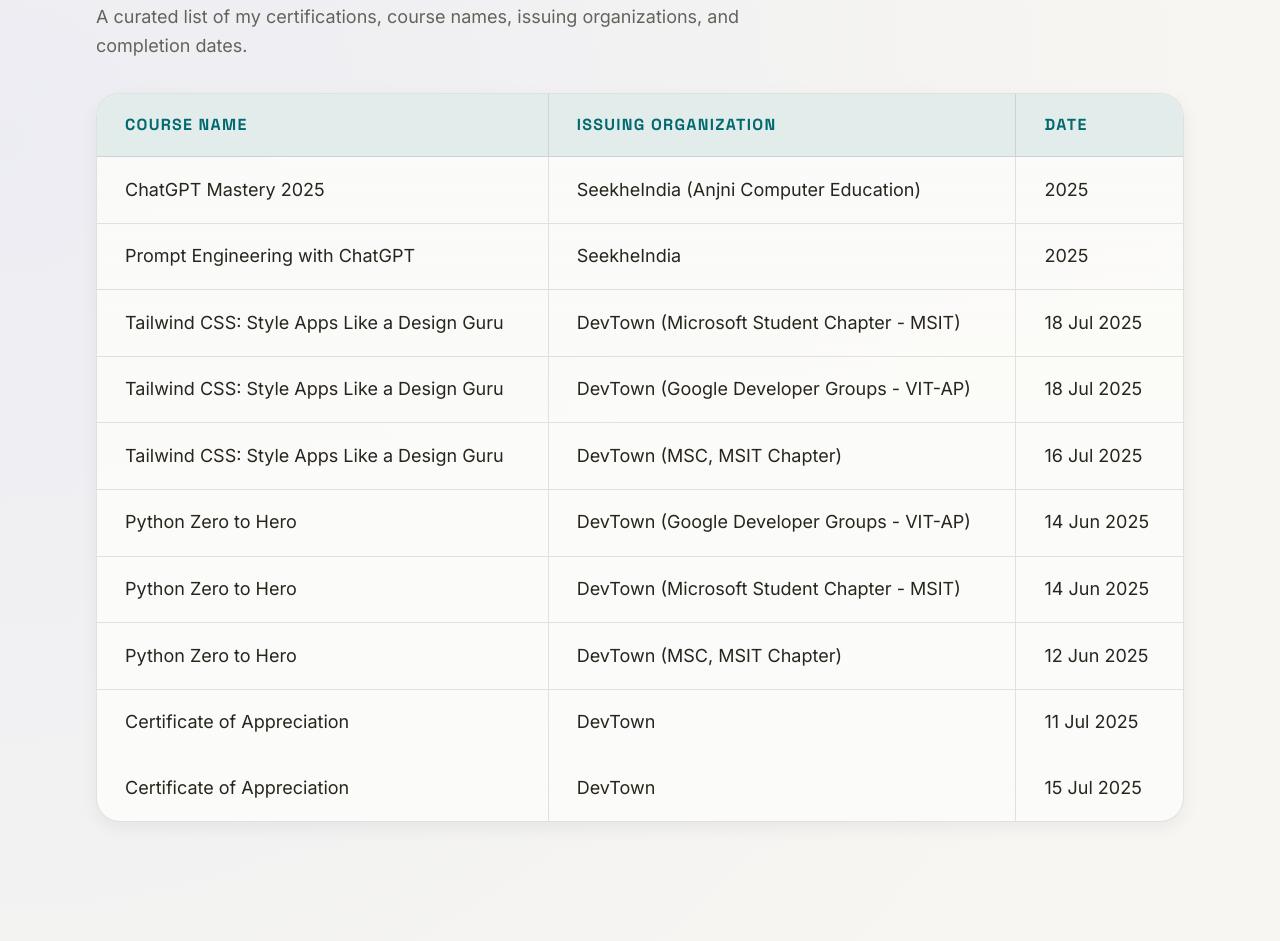
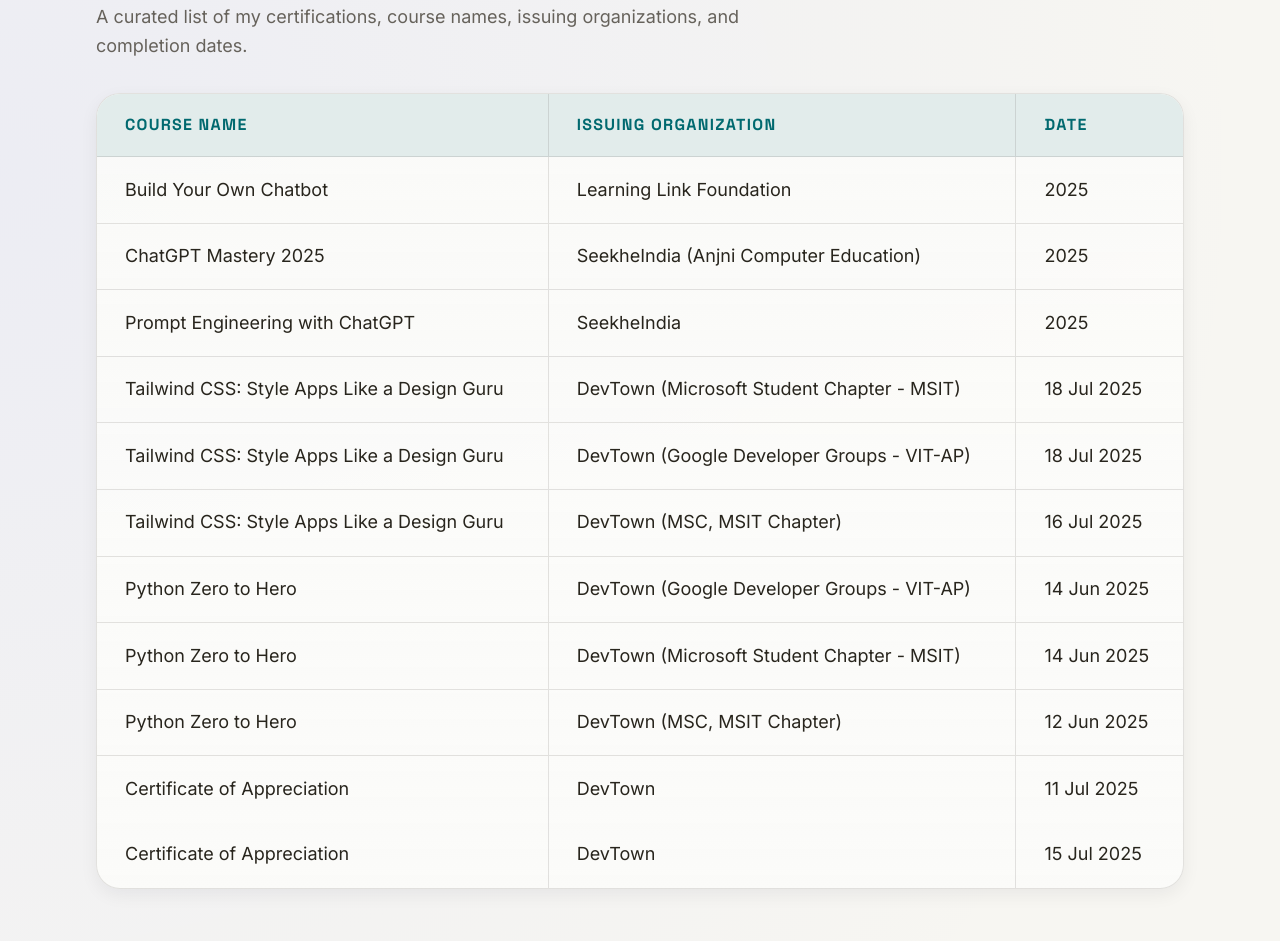
Before and after one commit to neuralsyntax8-glitch/KhushluckSingh-, a plain HTML site: page index.html in a window 1280 px wide. Shown: the part 5931-6872 px from the top of the page. Drawn offline with nearby package versions, Linux system fonts and the light colour scheme; a small style sheet from the web is missing.

Commit message:
Update index.html

```diff
--- a/index.html
+++ b/index.html
@@ -399,6 +399,17 @@
           </thead>
 
           <tbody>
+            <tr>
+              <td style="padding: 1.15rem 1.75rem; border-right: 1px solid var(--color-border); border-bottom: 1px solid var(--color-border);">
+                Build Your Own Chatbot
+              </td>
+              <td style="padding: 1.15rem 1.75rem; border-right: 1px solid var(--color-border); border-bottom: 1px solid var(--color-border);">
+                Learning Link Foundation
+              </td>
+              <td style="padding: 1.15rem 1.75rem; border-bottom: 1px solid var(--color-border); white-space: nowrap;">
+                2025
+              </td>
+            </tr>
             <tr>
               <td style="padding: 1.15rem 1.75rem; border-right: 1px solid var(--color-border); border-bottom: 1px solid var(--color-border);">
                 ChatGPT Mastery 2025
```
